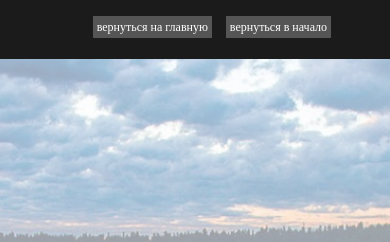
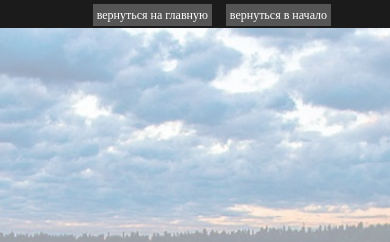
Before and after one commit to FullMaster322/interactive-map, a plain HTML site: page pages/searh/wata.html in a window 390 px wide. Shown: the top 242 px of the page. Drawn offline with Linux system fonts and the light colour scheme.

Commit message:
microUpdate

```diff
--- a/style.css
+++ b/style.css
@@ -460,12 +460,7 @@ svg {
     font-size: 17px;
     padding: 5px;
   }
-  .upButton {
-    position: fixed;
-    background-color: rgb(27, 27, 27);
-    width: 100%;
-    height: 40px;
-  }
+
   .istorijaBelarusiZagolovok1 {
     font-size: 19px;
   }
@@ -597,10 +592,8 @@ svg {
     padding: 5px;
   }
   .upButton {
-    position: fixed;
-    background-color: rgb(27, 27, 27);
-    width: 100%;
-    height: 30px;
+    padding-top: 8px;
+    padding-bottom: 8px;
   }
   .upWindow1 {
     padding-top: 5%;
@@ -755,10 +748,8 @@ svg {
     padding: 5px;
   }
   .upButton {
-    position: fixed;
-    background-color: rgb(27, 27, 27);
-    width: 100%;
-    height: 25px;
+    padding-top: 5px;
+    padding-bottom: 5px;
   }
   .upWindow1 {
     padding-top: 7%;
```
